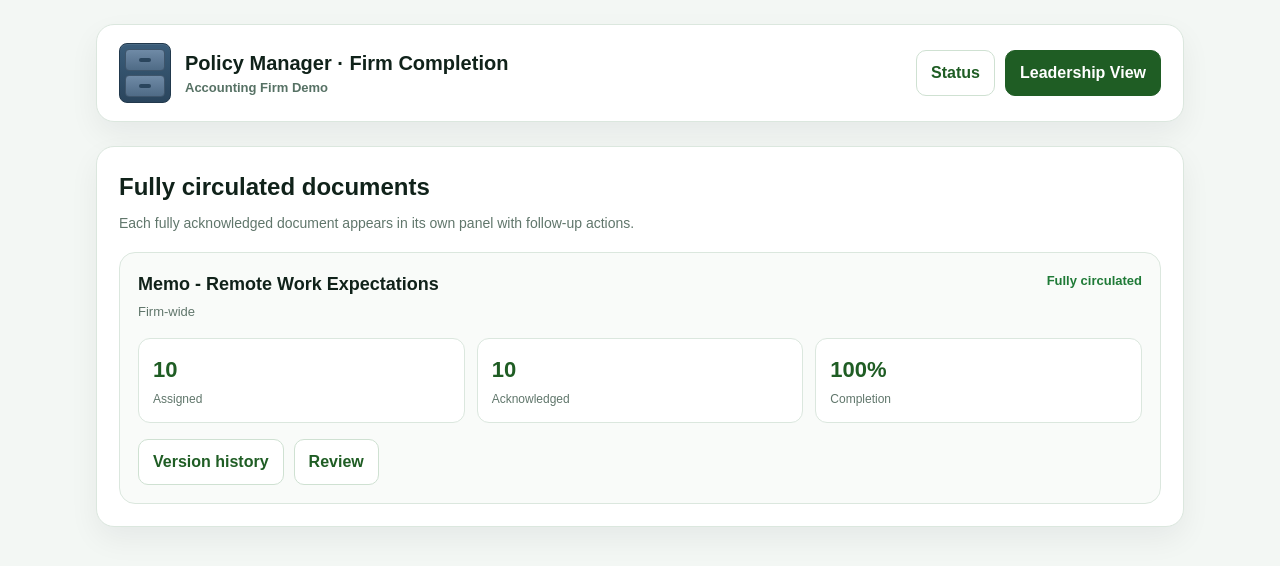
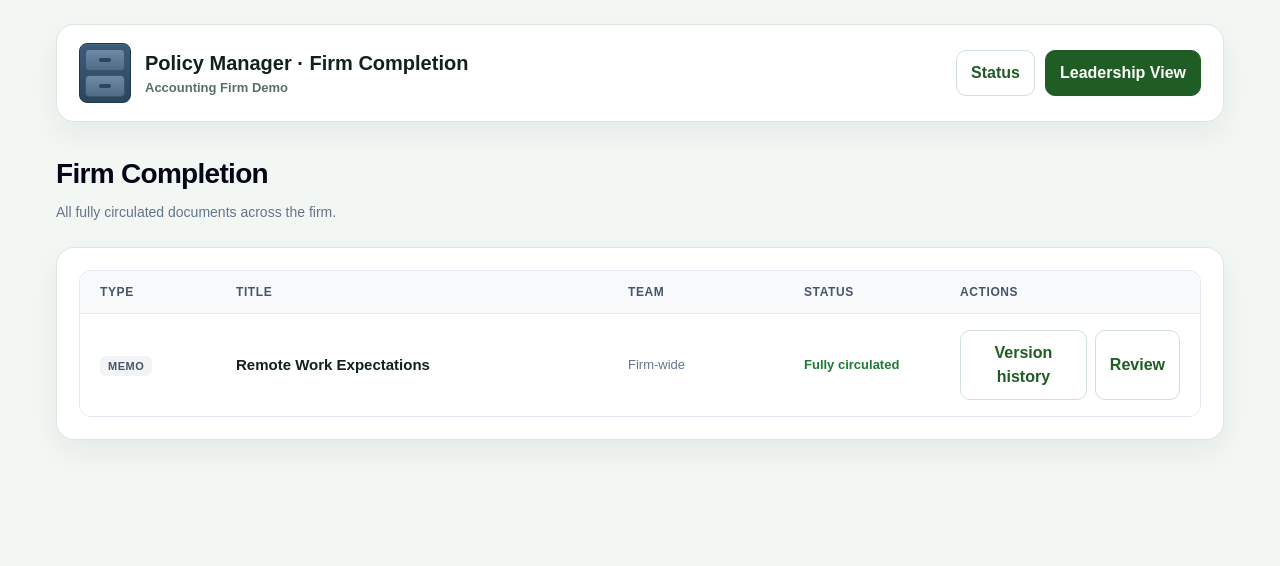
Before and after one commit to phoenixinc37-hue/policy-manager, a Next.js app: page /completion in a window 1280 px wide. Shown: the top 566 px of the page. Built offline with nearby package versions, Linux system fonts and the light colour scheme.

Commit message:
style: format firm completion page like library

```diff
--- a/app/completion/page.tsx
+++ b/app/completion/page.tsx
@@ -6,7 +6,7 @@ export default function CompletionPage() {
 
   return (
     <div style={{ minHeight: "100vh", background: "#f3f7f4", color: "#10221a", fontFamily: "Arial, sans-serif" }}>
-      <div style={{ maxWidth: 1120, margin: "0 auto", padding: "24px 16px 48px" }}>
+      <div style={{ maxWidth: 1200, margin: "0 auto", padding: "24px 16px 48px" }}>
         <header style={headerCard}>
           <div style={{ display: "flex", alignItems: "center", gap: 14 }}>
             <div style={cabinetIcon}>{[0, 1].map((row) => <div key={row} style={drawerRow}><div style={drawerHandle} /></div>)}</div>
@@ -21,43 +21,38 @@ export default function CompletionPage() {
           </div>
         </header>
 
-        <main style={{ marginTop: 24 }}>
+        <main style={{ marginTop: 32 }}>
+          <h1 style={{ fontSize: 28, fontWeight: 800, marginBottom: 8 }}>Firm Completion</h1>
+          <p style={{ color: "#64748b", fontSize: 14, marginBottom: 24 }}>All fully circulated documents across the firm.</p>
+
           <section style={panelCard}>
-            <div style={{ fontSize: 24, fontWeight: 800, marginBottom: 8 }}>Fully circulated documents</div>
-            <div style={{ fontSize: 14, color: "#60766b", marginBottom: 18 }}>Each fully acknowledged document appears in its own panel with follow-up actions.</div>
+            <div style={{ border: "1px solid #e2e8f0", borderRadius: 12, overflow: "hidden" }}>
+              <div style={tableHeader}>
+                <div>Type</div>
+                <div>Title</div>
+                <div>Team</div>
+                <div>Status</div>
+                <div>Actions</div>
+              </div>
 
-            <div style={{ display: "grid", gap: 14 }}>
-              {completed.map((doc) => (
-                <div key={doc.id} style={rowCard}>
-                  <div style={{ display: "flex", justifyContent: "space-between", gap: 12, alignItems: "start", flexWrap: "wrap" }}>
+              <div style={{ display: "flex", flexDirection: "column" }}>
+                {completed.map((doc, idx) => (
+                  <div key={doc.id} style={{ ...tableRow, borderBottom: idx === completed.length - 1 ? "none" : "1px solid #e2e8f0" }}>
                     <div>
-                      <div style={{ fontWeight: 700, fontSize: 18 }}>{doc.type} - {doc.title}</div>
-                      <div style={{ fontSize: 13, color: "#60766b", marginTop: 4 }}>{doc.team}</div>
+                      {doc.type === "Policy" && <span style={{ ...typeBadge, background: "#dcfce7", color: "#166534" }}>POLICY</span>}
+                      {doc.type === "SOG" && <span style={{ ...typeBadge, background: "#e0f2fe", color: "#0369a1" }}>SOG</span>}
+                      {doc.type === "Memo" && <span style={{ ...typeBadge, background: "#f3f4f6", color: "#475569" }}>MEMO</span>}
                     </div>
+                    <div style={{ fontSize: 15, fontWeight: 600 }}>{doc.title}</div>
+                    <div style={{ fontSize: 13, color: "#64748b" }}>{doc.team}</div>
                     <div style={{ fontSize: 13, color: "#1f7a37", fontWeight: 700 }}>Fully circulated</div>
-                  </div>
-
-                  <div style={{ display: "grid", gridTemplateColumns: "repeat(3, minmax(0, 1fr))", gap: 12, marginTop: 16 }}>
-                    <div style={miniCard}>
-                      <div style={miniValue}>{doc.assignedTo.length}</div>
-                      <div style={miniLabel}>Assigned</div>
-                    </div>
-                    <div style={miniCard}>
-                      <div style={miniValue}>{doc.acknowledgedBy.length}</div>
-                      <div style={miniLabel}>Acknowledged</div>
-                    </div>
-                    <div style={miniCard}>
-                      <div style={miniValue}>100%</div>
-                      <div style={miniLabel}>Completion</div>
+                    <div style={{ display: "flex", gap: 8, justifyContent: "flex-end" }}>
+                      <button style={actionButton}>Version history</button>
+                      <button style={actionButton}>Review</button>
                     </div>
                   </div>
-
-                  <div style={{ display: "flex", gap: 10, flexWrap: "wrap", marginTop: 16 }}>
-                    <button style={actionButton}>Version history</button>
-                    <button style={actionButton}>Review</button>
-                  </div>
-                </div>
-              ))}
+                ))}
+              </div>
             </div>
           </section>
         </main>
@@ -110,30 +105,35 @@ const drawerRow = {
 
 const drawerHandle = { position: "absolute" as const, left: "50%", top: "50%", transform: "translate(-50%, -50%)", width: 12, height: 4, borderRadius: 999, background: "#2a455d" };
 
-const rowCard = {
-  borderRadius: 16,
-  border: "1px solid #dbe7de",
-  background: "#f9fbf9",
-  padding: 18,
+const tableHeader = {
+  display: "grid",
+  gridTemplateColumns: "120px 1.4fr 160px 140px 220px",
+  gap: 16,
+  padding: "12px 20px",
+  background: "#f8fafc",
+  borderBottom: "1px solid #e2e8f0",
+  fontSize: 12,
+  fontWeight: 700,
+  color: "#475569",
+  textTransform: "uppercase" as const,
+  letterSpacing: "0.05em",
 };
 
-const miniCard = {
-  borderRadius: 12,
-  border: "1px solid #dbe7de",
+const tableRow = {
+  display: "grid",
+  gridTemplateColumns: "120px 1.4fr 160px 140px 220px",
+  gap: 16,
+  padding: "16px 20px",
+  alignItems: "center",
   background: "#ffffff",
-  padding: 14,
 };
 
-const miniValue = {
-  fontSize: 22,
-  fontWeight: 800,
-  color: "#1f5d24",
-};
-
-const miniLabel = {
-  fontSize: 12,
-  color: "#60766b",
-  marginTop: 4,
+const typeBadge = {
+  padding: "4px 8px",
+  borderRadius: 6,
+  fontSize: 11,
+  fontWeight: 700,
+  letterSpacing: "0.05em",
 };
 
 const secondaryButton = {
```
